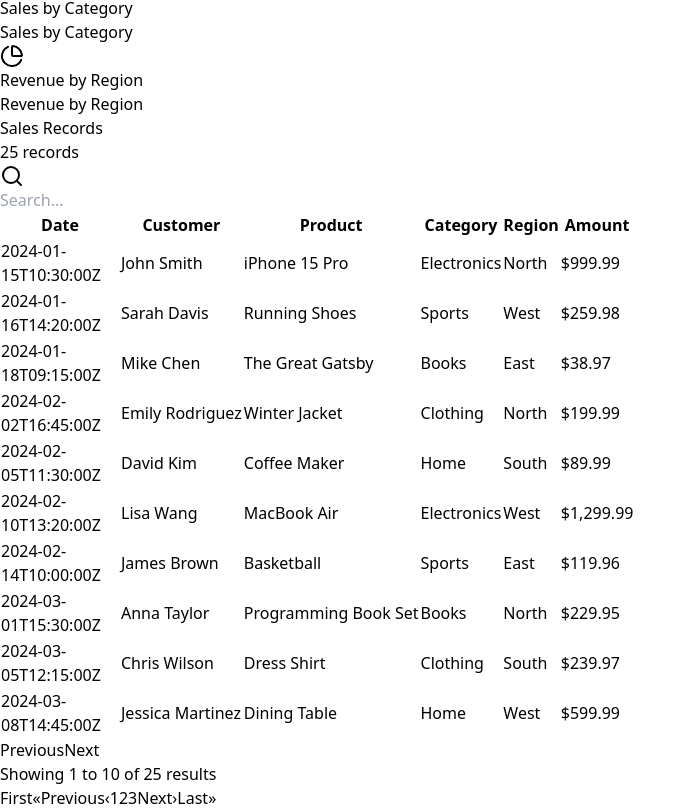
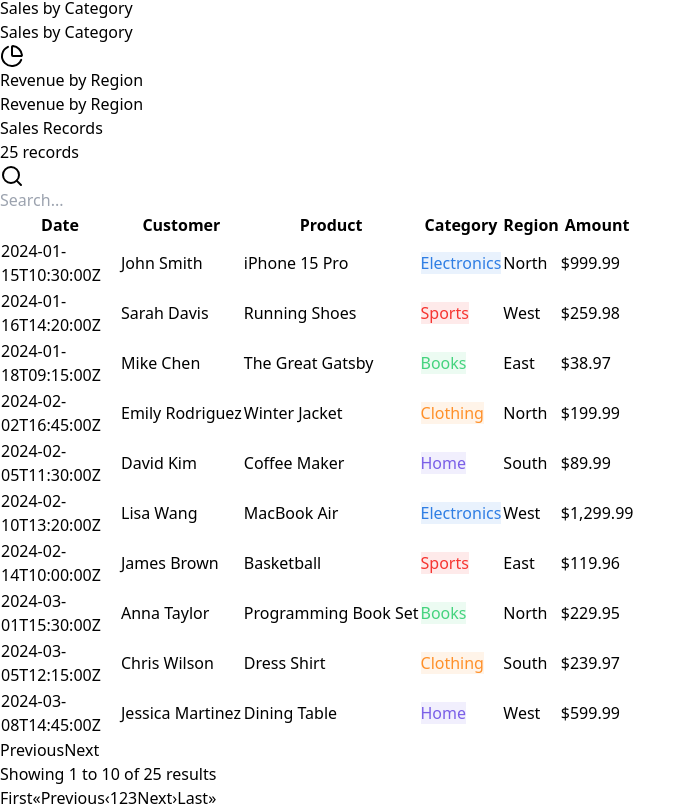
Before and after one commit to azizi-a/advai-frontend-test, a React (Vite) app: page / in a window 1280 px wide. Shown: the part 750-1560 px from the top of the page, without its empty margins (0-696 px from the left). Built offline with nearby package versions, Linux system fonts and the light colour scheme.

Commit message:
feat: add category colours

```diff
--- a/src/components/charts/CategorySalesChart.tsx
+++ b/src/components/charts/CategorySalesChart.tsx
@@ -7,11 +7,15 @@ import {
   CartesianGrid,
   Tooltip,
   ResponsiveContainer,
+  Cell,
 } from "recharts";
 import { Card } from "../ui/Card";
 import { ChartPlaceholder } from "./ChartPlaceholder";
 import { LayoutGrid } from "lucide-react";
 import { CategoryData } from "../../types";
+import { CATEGORY_COLORS } from "../../constants/categoryColors";
+
+const CATEGORY_ORDER = Object.keys(CATEGORY_COLORS);
 
 interface CategorySalesChartProps {
   data: CategoryData[];
@@ -80,7 +84,10 @@ export const CategorySalesChart: React.FC<CategorySalesChartProps> = ({
     }).format(value);
   };
 
-  const sortedData = [...data].sort((a, b) => b.revenue - a.revenue);
+  const orderedData = [...data].sort(
+    (a, b) =>
+      CATEGORY_ORDER.indexOf(a.category) - CATEGORY_ORDER.indexOf(b.category)
+  );
 
   return (
     <Card className={className}>
@@ -90,7 +97,7 @@ export const CategorySalesChart: React.FC<CategorySalesChartProps> = ({
       <div className={height}>
         <ResponsiveContainer width="100%" height="100%">
           <BarChart
-            data={sortedData}
+            data={orderedData}
             layout="vertical"
             margin={{ top: 5, right: 20, left: 0, bottom: 5 }}
             barGap={2}
@@ -130,10 +137,15 @@ export const CategorySalesChart: React.FC<CategorySalesChartProps> = ({
             <Bar
               dataKey="revenue"
               name="Revenue"
-              fill="#3b82f6"
               radius={[0, 4, 4, 0]}
-              animationDuration={1000}
-            />
+              animationDuration={1000}>
+              {orderedData.map((entry) => (
+                <Cell
+                  key={`cell-${entry.category}`}
+                  fill={CATEGORY_COLORS[entry.category] || "#888"}
+                />
+              ))}
+            </Bar>
           </BarChart>
         </ResponsiveContainer>
       </div>
--- a/src/components/dashboard/DataTable.tsx
+++ b/src/components/dashboard/DataTable.tsx
@@ -1,5 +1,10 @@
 import React, { useState, useMemo } from "react";
 import { ChevronUp, ChevronDown, Search, LoaderCircle } from "lucide-react";
+import {
+  CATEGORY_BG_COLORS,
+  CATEGORY_COLORS,
+} from "../../constants/categoryColors";
+import { Badge } from "../ui";
 
 type SortDirection = "asc" | "desc" | null;
 
@@ -173,9 +178,24 @@ export function DataTable<T extends Record<string, unknown>>({
                     <td
                       key={`${column.field as string}-${rowIndex}`}
                       className="px-6 py-4 whitespace-nowrap text-sm text-gray-900">
-                      {column.valueFormatter
-                        ? column.valueFormatter(row[column.field], row)
-                        : String(row[column.field] ?? "")}
+                      {column.field !== "category" &&
+                        (column.valueFormatter
+                          ? column.valueFormatter(row[column.field], row)
+                          : String(row[column.field] ?? ""))}
+                      {column.field === "category" && (
+                        <Badge
+                          style={{
+                            backgroundColor:
+                              CATEGORY_BG_COLORS[row.category as string] ||
+                              "#e5e7eb",
+                            color:
+                              CATEGORY_COLORS[row.category as string] ||
+                              "#374151",
+                            fontWeight: 500,
+                          }}>
+                          {row.category as string}
+                        </Badge>
+                      )}
                     </td>
                   ))}
                 </tr>
--- a/src/components/ui/Badge.tsx
+++ b/src/components/ui/Badge.tsx
@@ -1,34 +1,38 @@
 // src/components/ui/Badge.tsx
-import React from 'react';
+import React from "react";
 
 interface BadgeProps {
   children: React.ReactNode;
-  variant?: 'default' | 'success' | 'warning' | 'error' | 'info';
-  size?: 'sm' | 'md';
+  variant?: "default" | "success" | "warning" | "error" | "info";
+  size?: "sm" | "md";
+  style?: React.CSSProperties;
 }
 
 export const Badge: React.FC<BadgeProps> = ({
   children,
-  variant = 'default',
-  size = 'md'
+  variant = "default",
+  size = "md",
+  style = {},
 }) => {
-  const baseClasses = 'inline-flex items-center font-medium rounded-full';
+  const baseClasses = "inline-flex items-center font-medium rounded-full";
 
   const variantClasses = {
-    default: 'bg-gray-100 text-gray-800',
-    success: 'bg-green-100 text-green-800',
-    warning: 'bg-yellow-100 text-yellow-800',
-    error: 'bg-red-100 text-red-800',
-    info: 'bg-blue-100 text-blue-800'
+    default: "bg-gray-100 text-gray-800",
+    success: "bg-green-100 text-green-800",
+    warning: "bg-yellow-100 text-yellow-800",
+    error: "bg-red-100 text-red-800",
+    info: "bg-blue-100 text-blue-800",
   };
 
   const sizeClasses = {
-    sm: 'px-2 py-0.5 text-xs',
-    md: 'px-2.5 py-1 text-sm'
+    sm: "px-2 py-0.5 text-xs",
+    md: "px-2.5 py-1 text-sm",
   };
 
   return (
-    <span className={`${baseClasses} ${variantClasses[variant]} ${sizeClasses[size]}`}>
+    <span
+      className={`${baseClasses} ${variantClasses[variant]} ${sizeClasses[size]}`}
+      style={style}>
       {children}
     </span>
   );
--- /dev/null
+++ b/src/constants/categoryColors.ts
@@ -0,0 +1,15 @@
+export const CATEGORY_COLORS: Record<string, string> = {
+  Electronics: "hsl(214, 77%, 54%)",
+  Clothing: "hsl(29, 100%, 58%)",
+  Books: "hsl(144, 62%, 55%)",
+  Home: "hsl(252, 74%, 64%)",
+  Sports: "hsl(1, 92%, 58%)",
+};
+
+export const CATEGORY_BG_COLORS: Record<string, string> = {
+  Electronics: "hsla(214, 77%, 54%, 0.1)",
+  Clothing: "hsla(29, 100%, 58%, 0.1)",
+  Books: "hsla(144, 62%, 55%, 0.1)",
+  Home: "hsla(252, 74%, 64%, 0.1)",
+  Sports: "hsla(1, 92%, 58%, 0.1)",
+};
```
